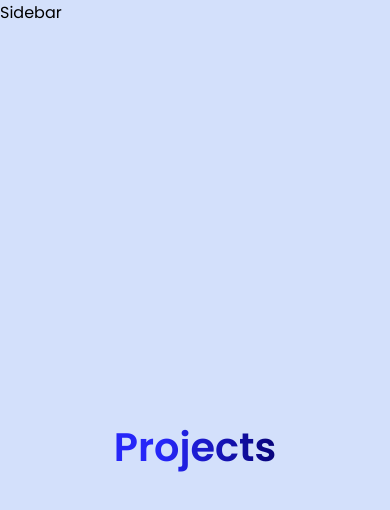
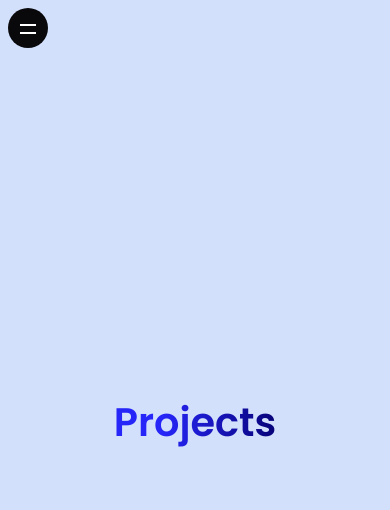
Before and after one commit to jfinley6/react-animated-sidebar, a React (Vite) app: page /projects in a window 390 px wide. Shown: the top 510 px of the page. Built offline with nearby package versions, Linux system fonts and the light colour scheme.

Commit message:
Added Hamburger style button

```diff
--- a/src/Sidebar/index.jsx
+++ b/src/Sidebar/index.jsx
@@ -1,9 +1,55 @@
-import React from 'react'
+import React, { useState } from "react";
+import styled from "styled-components";
+
+const Container = styled.div`
+  position: fixed;
+`;
+
+const Button = styled.button`
+  background-color: var(--black);
+  border: none;
+  width: 2.5rem;
+  height: 2.5rem;
+  border-radius: 50%;
+  margin: 0.5rem 0 0 0.5rem;
+  cursor: pointer;
+
+  display: flex;
+  justify-content: center;
+  align-items: center;
+
+  position: relative;
+
+  &::before,
+  &::after {
+    content: "";
+    background-color: var(--white);
+    height: 2px;
+    width: 1rem;
+    position: absolute;
+    transition: all 0.5s ease;
+  }
+
+  &::before {
+    top: ${(props) => (props.$clicked ? "1.5" : "1rem")};
+    transform: ${(props) => (props.$clicked ? "rotate(135deg)" : "rotate(0)")};
+  }
+
+  &::after {
+    top: ${(props) => (props.$clicked ? "1.2" : "1.5rem")};
+    transform: ${(props) => (props.$clicked ? "rotate(-135deg)" : "rotate(0)")};
+  }
+`;
 
 const Sidebar = () => {
+  const [click, setClick] = useState(false);
+  const handleClick = () => setClick(click => !click);
+
   return (
-    <div>Sidebar</div>
-  )
-}
+    <Container>
+      <Button $clicked={click} onClick={() => handleClick()} />
+    </Container>
+  );
+};
 
-export default Sidebar
+export default Sidebar;
```
